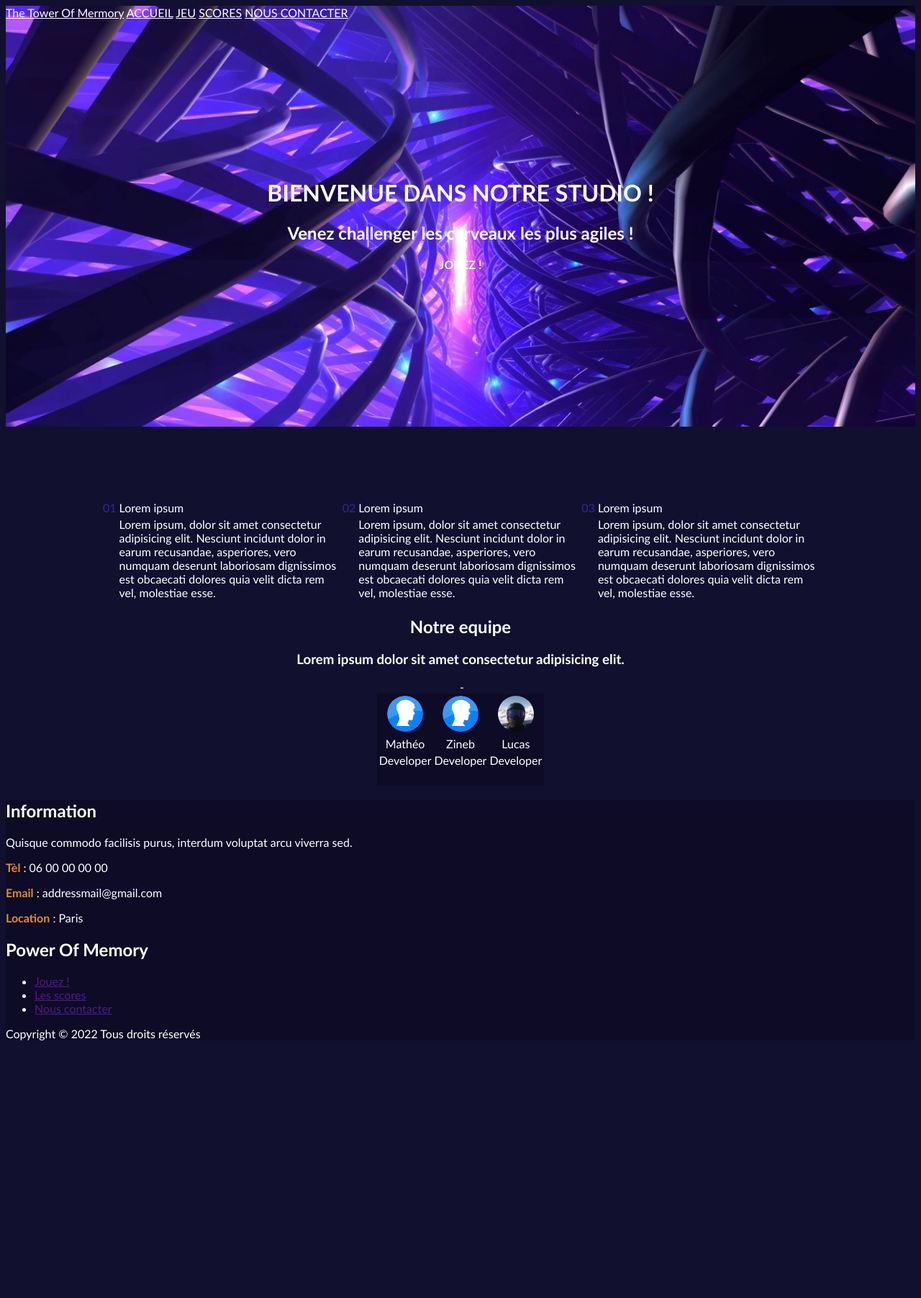
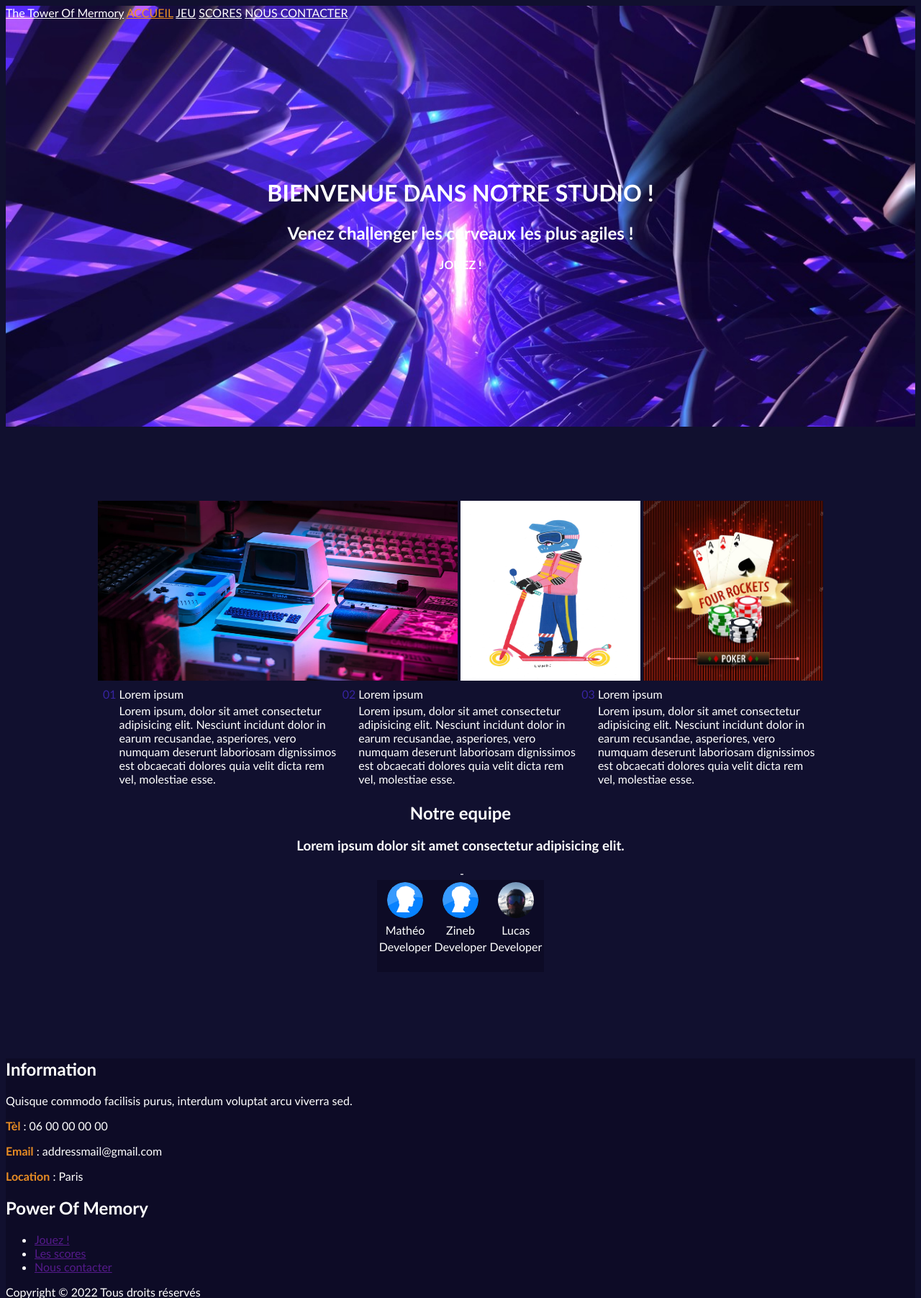
Before and after one commit to Lucastor05/Puissance-4, a PHP site: page / in a window 1280 px wide. Shown: the top 1804 px of the page at 72% size. Before the commit the page ends 1462 px from the top, so only its background shows below. Run offline with PHP 8.4, Linux system fonts and the light colour scheme.

Commit message:
update pictures in min --> index.html

```diff
--- a/assets/css/header.css
+++ b/assets/css/header.css
@@ -14,7 +14,7 @@
 
 #ongletAccueil{
     text-align: right;
-    color: white;
+    color: #eb9023;
 }
 
 #ongletJeu{
--- a/assets/css/main.css
+++ b/assets/css/main.css
@@ -3,10 +3,14 @@ body{
     color: white;
     font-family: "Gill Sans", sans-serif;
     border-style : none;
+
 }
 
 #corpPincipal{
     text-align: center;
+
+    padding-top: 100px;
+    padding-bottom: 100px;
 }
 
 
@@ -22,9 +26,23 @@ body{
     width: 1000px;
 }
 
-#tableauImages{
-    width: 100px;
-    height: 100px;
+#computer{
+    width: 500px;
+    height: 250px;
+}
+
+#bycicle{
+    width: 250px;
+    height: 250px;
+}
+
+#poker{
+    width: 250px;
+    height: 250px;
+}
+
+#tableauImg{
+    border-bottom: 100px;
 }
 
 #head{
--- a/index.html
+++ b/index.html
@@ -34,12 +34,12 @@
 
     <div id="corpPincipal">
         <!--Corp du site, Zone principal de la page Accueil-->
-        <table align="center" id="tableauImages">
+        <table align="center" id="tableauImg">
             <!--Tableau Avec les trois images comme sur la maquettes-->
             <tr>
-                <td colspan="2"><img src=""></td>
-                <td><img src=""></td>
-                <td><img src=""></td>
+                <td colspan="2"><img src="assets/Images/computer.jpg" id="computer"></td>
+                <td><img src="assets/Images/Trotinettes.jpeg" id="bycicle"></td>
+                <td><img src="assets/Images/poker.jpg" id="poker"></td>
             </tr>
         </table>
 
```
